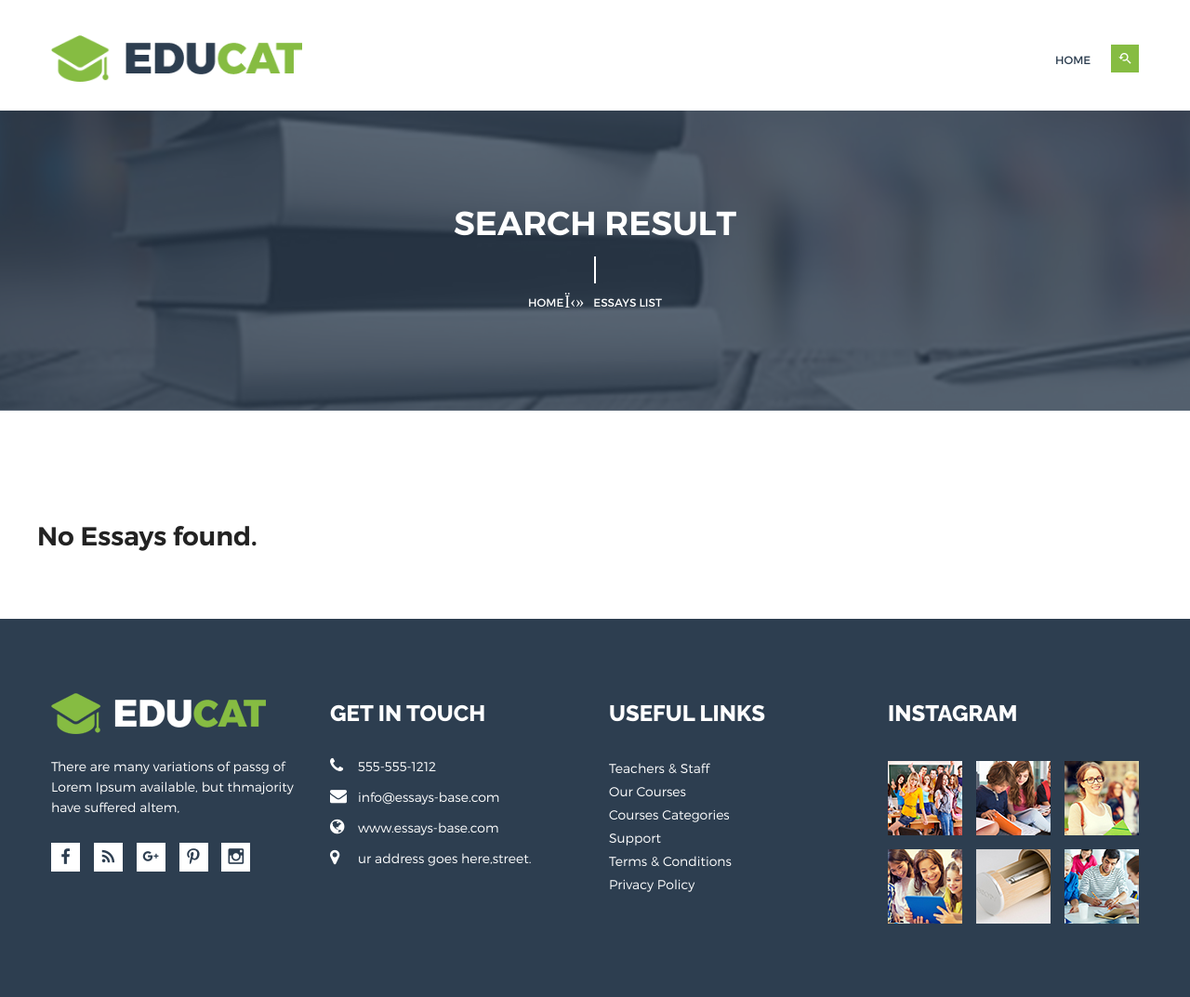
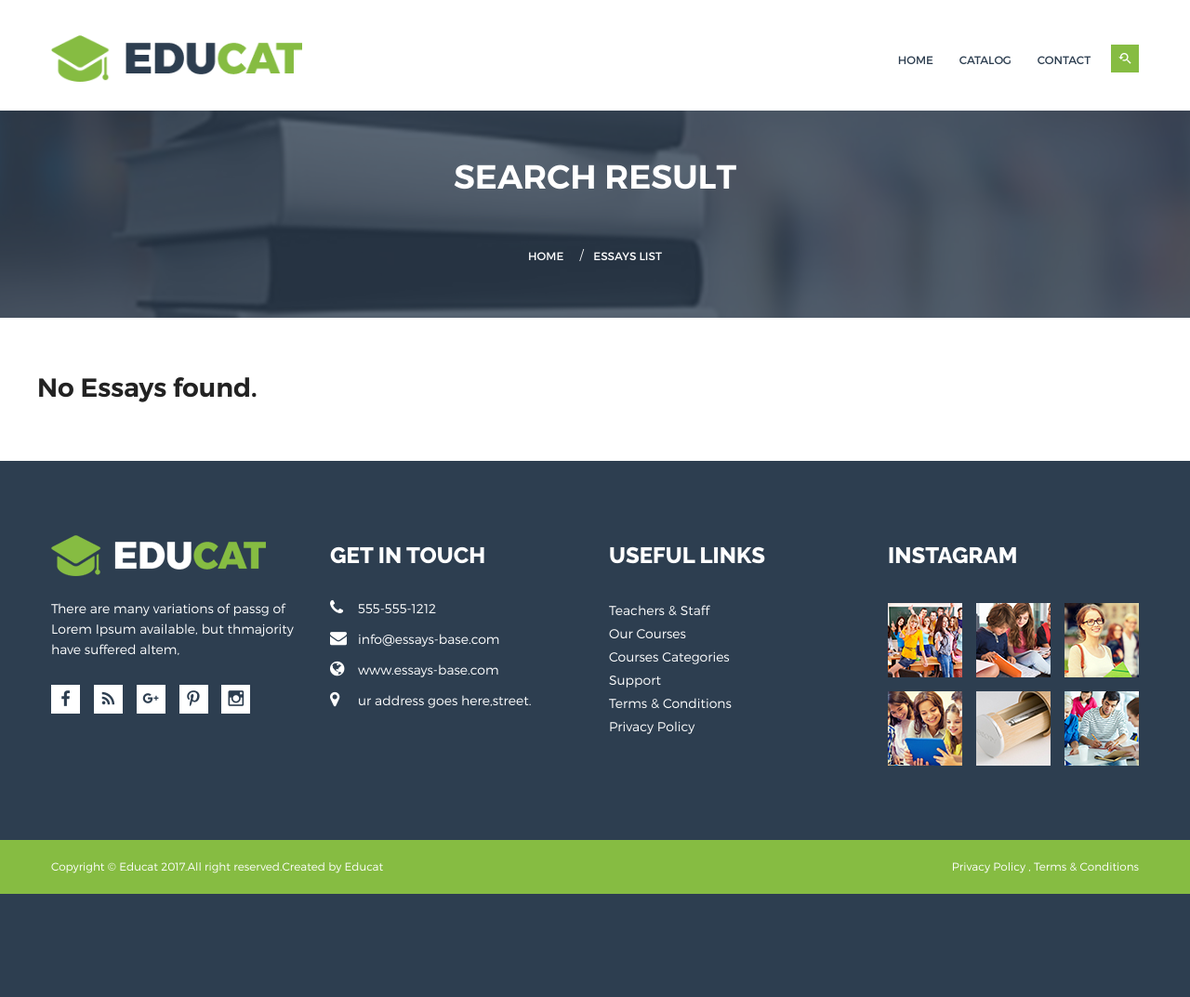
Before and after one commit to PyDev777/py4you-course, a Django app: page /essays/ in a window 1280 px wide. Shown: the top 1073 px of the page at 93% size. After the commit the page ends 962 px from the top, so only its background shows below. Run offline with Django 3.2, Linux system fonts and the light colour scheme; some libraries are stand-ins or nearby versions.

Commit message:
Fix layout.

```diff
--- a/static/css/style.css
+++ b/static/css/style.css
@@ -174,7 +174,7 @@
     transition: all 0.3s ease 0s
 }
 .section-margin {margin: 120px 0 140px 0}
-.section-padding {padding: 120px 0}
+.section-padding {padding: 60px 0}
 .section-bottom-padding {padding: 0 0 120px 0}
 .section-top-padding {padding: 120px 0 0 0}
 .section-title {
@@ -1152,7 +1152,7 @@
 /*----------------------------------------*/
 /*  7. Latest News Area
 /*----------------------------------------*/
-.latest-area {padding: 120px 0 70px;}
+.latest-area {padding: 60px 0;}
 .single-latest-text > h3 {
     font-family: raleway;
     font-size: 22px;
@@ -1161,7 +1161,7 @@
 }
 .single-latest-item {
     overflow: hidden;
-    margin-bottom: 50px;
+    margin-bottom: 20px;
     -webkit-transition: all 0.3s ease 0s;
     transition: all 0.3s ease 0s
 }
@@ -2089,7 +2089,7 @@
 .breadcrumb-banner-area {
     background: rgba(0, 0, 0, 0) url("../img/banner/4.jpg") no-repeat scroll 0 0;
     color: #ffffff;
-    padding: 110px 0;
+    padding: 60px 0;
     position: relative;
 }
 .breadcrumb-banner-area.fixed-bg {background: url("../img/slider/3.jpg") no-repeat fixed top center / cover}
@@ -2125,17 +2125,17 @@
     position: relative;
     font-size: 36px
 }
-.breadcrumb-text h1:after {
-    background: #ffffff none repeat scroll 0 0;
-    bottom: 0;
-    content: "";
-    height: 29px;
-    left: 0;
-    margin: auto;
-    position: absolute;
-    right: 0;
-    width: 2px;
-}
+/*.breadcrumb-text h1:after {*/
+    /*background: #ffffff none repeat scroll 0 0;*/
+    /*bottom: 0;*/
+    /*content: "";*/
+    /*height: 29px;*/
+    /*left: 0;*/
+    /*margin: auto;*/
+    /*position: absolute;*/
+    /*right: 0;*/
+    /*width: 2px;*/
+/*}*/
 .breadcrumb-bar li {
     color: #ffffff;
     font-family: "montserratregular";
@@ -2157,7 +2157,7 @@
 .breadcrumb-text h1.text-left::after, .breadcrumb-text h1.text-right::after {display: none;}
 .breadcrumb-bar .breadcrumb > li:first-child:before {
     border-radius: 50%;
-    content: "ï‹»";
+    content: "/";
     display: inline-block;
     font-family: "Material-Design-Iconic-Font";
     font-size: 18px;
--- a/templates/base.html
+++ b/templates/base.html
@@ -49,11 +49,8 @@
                                             <nav>
                                                 <ul id="nav">
                                                     <li class="current"><a href="{% url "home" %}">Home</a></li>
-{#                                                    <li><a href="#!">Essays</a>#}
-{#                                                        <ul class="sub-menu">#}
-{#                                                            <li><a href="{% url "essay" %}">Essay Details</a></li>#}
-{#                                                        </ul>#}
-{#                                                    </li>#}
+                                                    <li class="current"><a href="{% url "home" %}">Catalog</a></li>
+                                                    <li class="current"><a href="{% url "home" %}">Contact</a></li>
                                                 </ul>
                                             </nav>
                                         </div>
```
